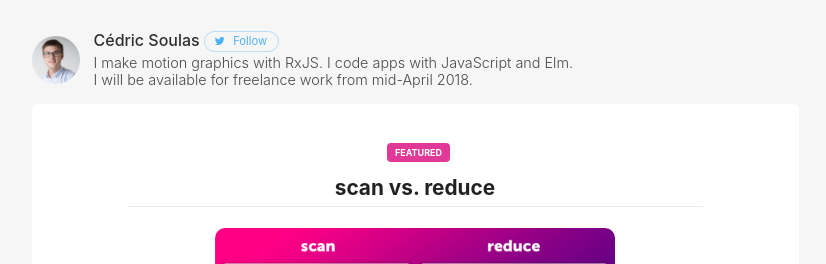
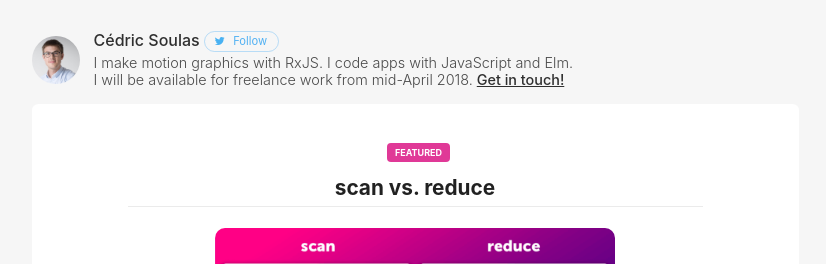
Before and after one commit to cedricss/reactive.how, a Jekyll site: the page built from index.html, in a window 1280 px wide and 900 px high. Shown: the top 264 px of the window, without its empty margins (225-1051 px from the left). Built offline with Jekyll 4.4.1, drawn with Linux system fonts in a browser that asks for light colours.

Commit message:
Fix missing link

```diff
--- a/_layouts/default.html
+++ b/_layouts/default.html
@@ -8,7 +8,7 @@
 <body>
     <div class="ui main text container {{ page.class }}">
 
-        {% include author.html %}
+        {% include author.html link=true %}
 
 
         <div class="content">
```
